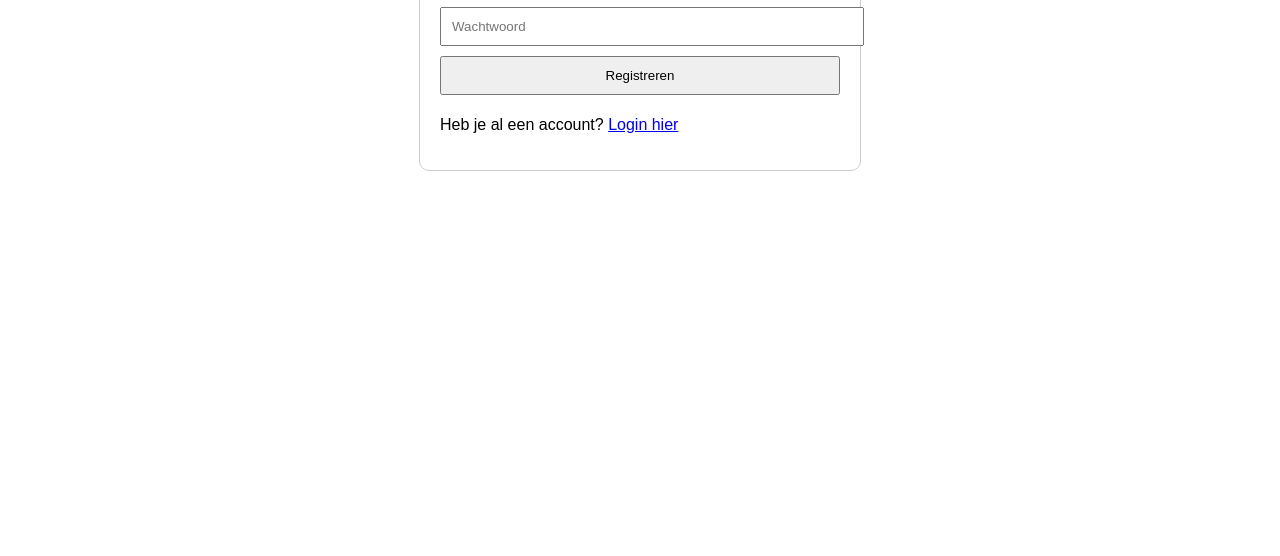
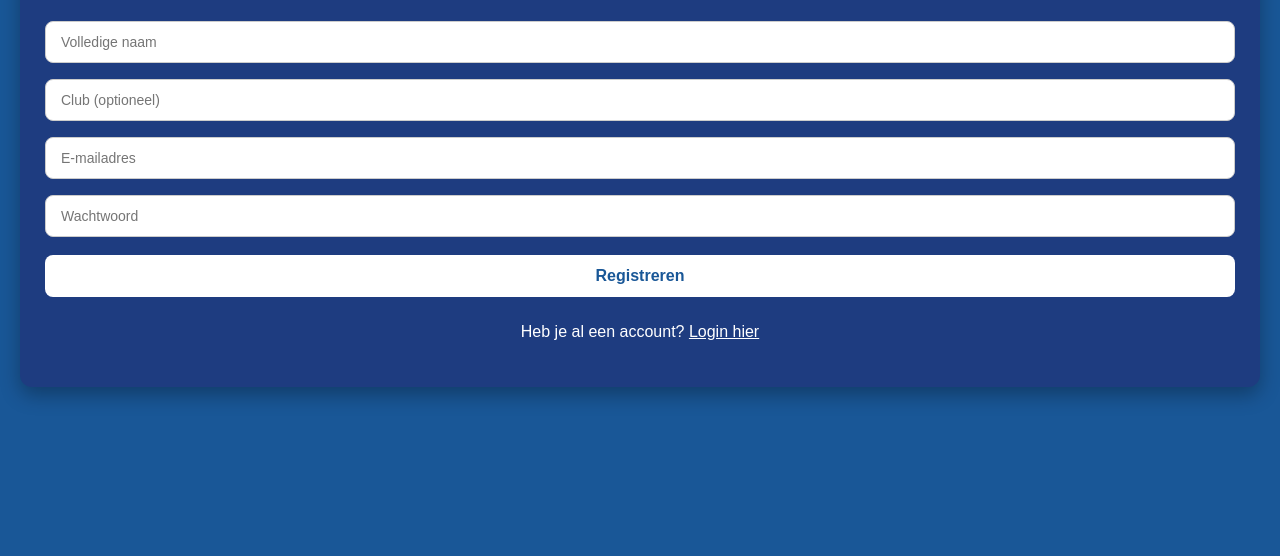
Before and after one commit to Teck-Bel/virtual-logbook, a plain HTML site: page register.html in a window 1280 px wide. Shown: the part 284-840 px from the top of the page. Before the commit the page ends 800 px from the top, so only its background shows below. Drawn offline with Linux system fonts and the light colour scheme.

Commit message:
Update register.html

```diff
--- a/register.html
+++ b/register.html
@@ -4,13 +4,7 @@
     <meta charset="UTF-8" />
     <title>Registreren | Virtual Logbook</title>
     <meta name="viewport" content="width=device-width, initial-scale=1.0">
-    <style>
-      body { font-family: Arial; display: flex; justify-content: center; margin-top: 50px; }
-      .container { max-width: 400px; width: 100%; padding: 20px; border: 1px solid #ccc; border-radius: 10px; }
-      input, button { width: 100%; padding: 10px; margin: 5px 0; }
-      .error { color: red; }
-      .success { color: green; }
-    </style>
+    <link rel="stylesheet" href="style.css" />
 
     <!-- Firebase SDK compat -->
     <script src="https://www.gstatic.com/firebasejs/9.23.0/firebase-app-compat.js"></script>
```
